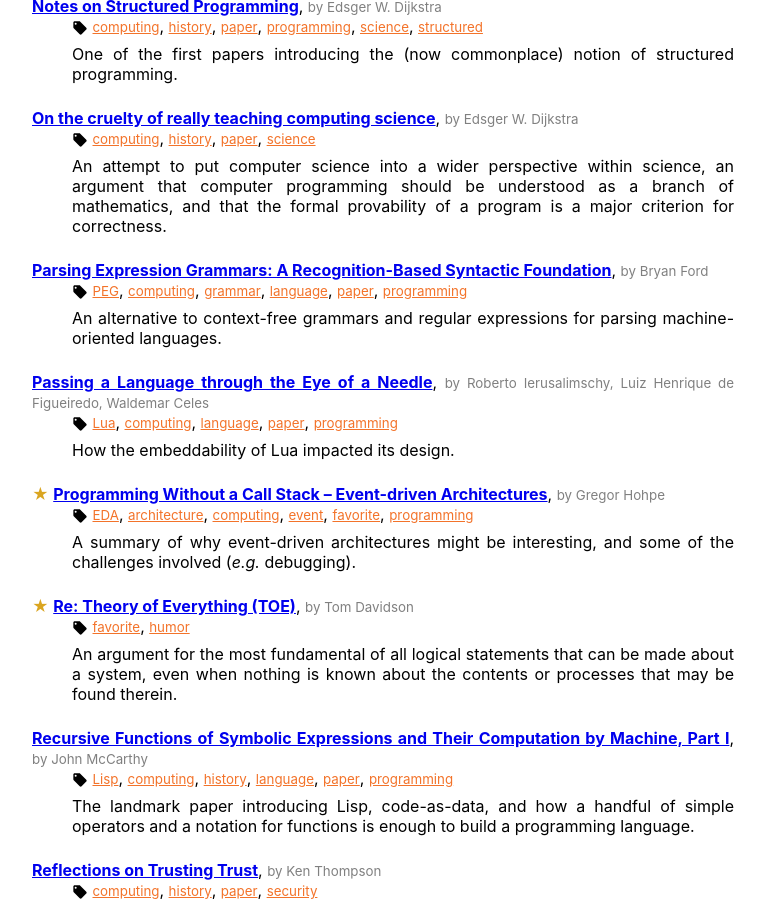
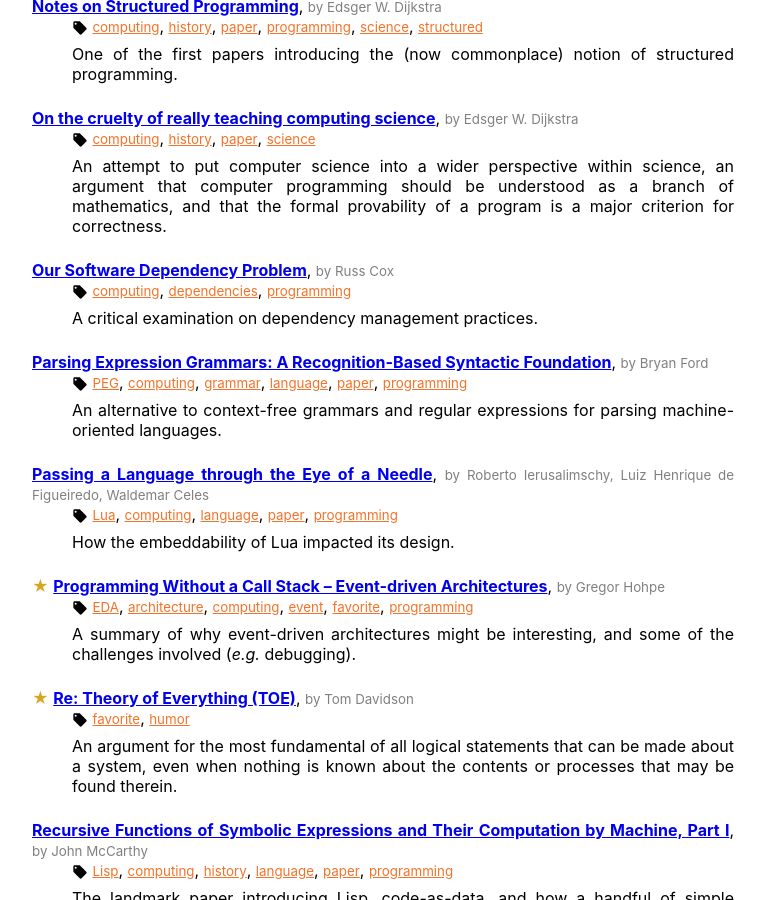
Before and after one commit to hanjos/hanjos.github.io, a Jekyll site: the page built from bookmarks.md, in a window 1280 px wide and 900 px high, scrolled down 4969 px. Shown: the whole window, without its empty margins (324-1089 px from the left). Built offline with Jekyll 4.4.1, drawn with Linux system fonts in a browser that asks for light colours.

Commit message:
Update bookmarks.yml

```diff
--- a/_data/bookmarks.yml
+++ b/_data/bookmarks.yml
@@ -375,3 +375,8 @@
   authors: Venkatesh Rao
   description: "Seeing the TV show 'The Office' as a fully realized theory of management, which supercedes both the Peter Principle and the Dilbert Principle."
   tags: ['business', 'favorite', 'management']
+- url: https://research.swtch.com/deps
+  title: Our Software Dependency Problem
+  authors: Russ Cox
+  description: A critical examination on dependency management practices.
+  tags: ['computing', 'dependencies', 'programming']
```
